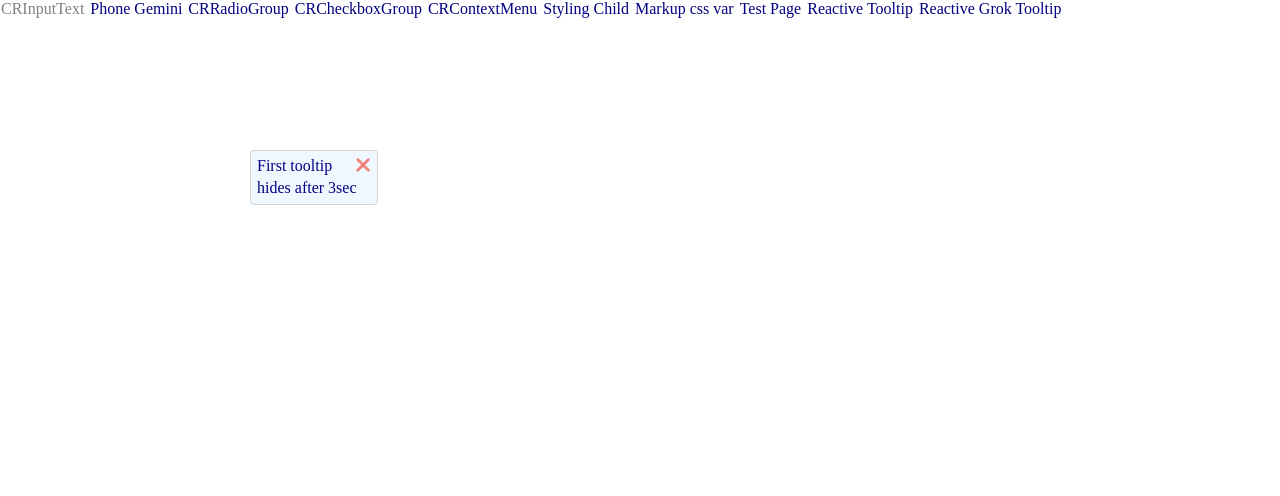
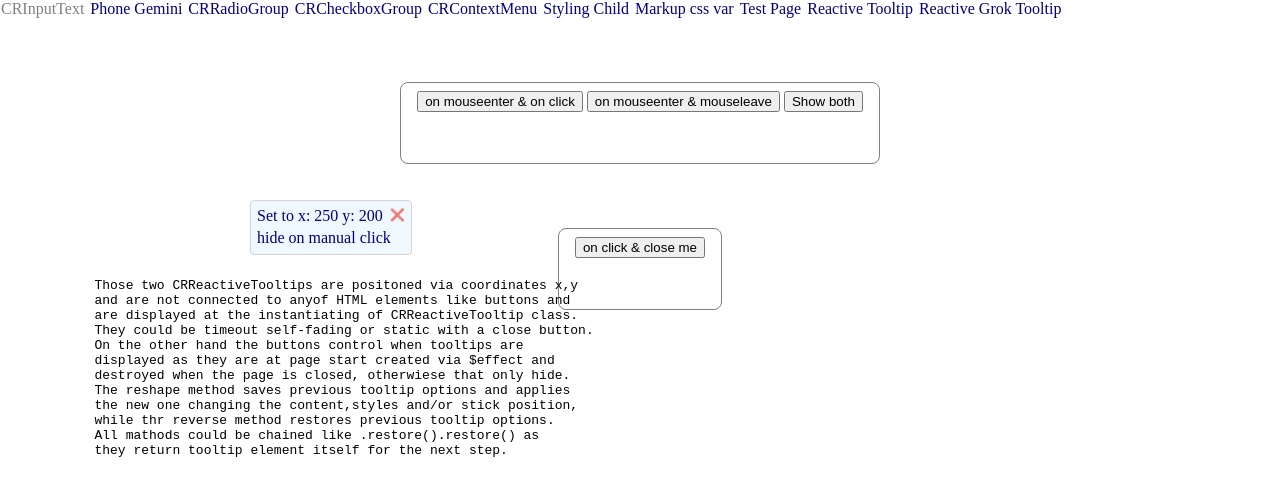
Before and after one commit to mbanem/cr-components, a SvelteKit app: page /tooltip-grok in a window 1280 px wide. Shown: the top 496 px of the page. Built offline with nearby package versions, Linux system fonts and the light colour scheme.

Commit message:
demo page upgraded

```diff
--- a/src/routes/tooltip-grok/+page.svelte
+++ b/src/routes/tooltip-grok/+page.svelte
@@ -10,54 +10,79 @@
 		THovered
 	} from '$lib/types/tooltip-args';
 
-	// let btn1: HTMLButtonElement;
-	// let btn2: HTMLButtonElement;
-	// let btn3: HTMLButtonElement;
+	let btn1: HTMLButtonElement;
+	let btn2: HTMLButtonElement;
+	let btn3: HTMLButtonElement;
 
 	let tip1: CRReactiveTooltip;
-	// let tip2: CRReactiveTooltip;
-	// let tip3: CRReactiveTooltip;
+	let tip2: CRReactiveTooltip;
+	let tip3: CRReactiveTooltip;
+	let pos: CRReactiveTooltip;
 
 	// some (Partial)of tooltip-args used in this page
 	const ttOptions = {
 		stick: 'left',
 		content: 'First tooltip\nhides after 3sec',
 		timeout: 3000,
-		anchor: { x: 50, y: 150 },
+		showOn: 'mouseenter' as TShow,
+		userStyles: { color: 'red', backgroundColor: 'cornsilk' }
+	} satisfies Partial<ITooltipOptions>;
+
+	const posOptions = {
+		stick: 'left',
+		content: 'Set to x: 50 y: 200\nhide after 3sec',
+		timeout: 3000,
+		anchor: { x: 100, y: 200 },
 		userStyles: {
 			color: 'navy',
 			backgroundColor: 'aliceblue',
+			width: 'max-content',
+			textWrap: 'nowrap',
 			padding: '4px 6px',
 			border: '1px solid lightgray',
 			borderRadius: '4px'
 		}
 	} satisfies Partial<ITooltipOptions>;
-
 	// $effect will take care of bnt1,btn2,btn3 to be ready
 	$effect(() => {
-		tip1 = new CRReactiveTooltip(ttOptions);
-		let tip2 = new CRReactiveTooltip({ ...ttOptions, timeout: 0, anchor: { x: 250, y: 150 } });
-		// tip2 = new CRReactiveTooltip({
-		// 	...ttOptions,
-		// 	anchor: btn2,
-		// 	stick: 'below',
-		// 	content: 'Second tooltip,different style',
-		// 	showOn: 'mouseenter',
-		// 	hideOn: 'mouseleave',
-		// 	userStyles: { backgroundColor: 'aliceblue' }
-		// });
-		// tip3 = new CRReactiveTooltip({
-		// 	...ttOptions,
-		// 	anchor: btn3,
-		// 	stick: 'left',
-		// 	content: 'Third tooltip,different style',
-		// 	timeout: 0,
-		// 	showOn: 'click',
-		// 	userStyles: { color: 'navy', backgroundColor: 'aliceblue' }
-		// });
+		// shown immediatelly no showOn  as no way for that
+		let pos1 = new CRReactiveTooltip(posOptions);
+		let pos2 = new CRReactiveTooltip({
+			...posOptions,
+			anchor: { x: 250, y: 200 },
+			timeout: 0,
+			content: 'Set to x: 250 y: 200\nhide on manual click'
+		});
+
+		tip1 = new CRReactiveTooltip({
+			...ttOptions,
+			anchor: btn1
+		});
+		tip2 = new CRReactiveTooltip({
+			...ttOptions,
+			anchor: btn2,
+			stick: 'below',
+			content: 'Second tooltip,different style',
+			showOn: 'mouseenter',
+			hideOn: 'mouseleave',
+			userStyles: { backgroundColor: 'aliceblue' }
+		});
+		tip3 = new CRReactiveTooltip({
+			...ttOptions,
+			anchor: btn3,
+			stick: 'left',
+			content: 'Third tooltip,different style',
+			timeout: 0,
+			showOn: 'click',
+			userStyles: { color: 'navy', backgroundColor: 'aliceblue' }
+		});
 	});
 
+	let timer1: ReturnType<typeof setTimeout>;
+	let timer2: ReturnType<typeof setTimeout>;
 	function showBoth() {
+		clearTimeout(timer1);
+		clearTimeout(timer2);
 		tip1
 			.reshape({
 				timeout: 8000,
@@ -75,28 +100,22 @@
 			hideOn: undefined
 		} as Partial<ITooltipOptions>;
 
-		// setTimeout(() => {
-		// 	tip1.reshape(opt).show();
-		// }, 4000);
-		// ((tip1.timeout = 4000),
-		// (tip1.content = 'Second position\nmved from above'),
-		// (tip1.userStyles = { color: 'blue', backgroundColor: 'lightgreen', stick: 'above' }),
-		// tip1).show();
-		// ((tip2.timeout = 8000), (tip2.content = 'will hide in 8 seconds'), tip2).show(); // both will be visible at the same time
-		// reveert tooltip to the starting state as hid will not clear tooltip
+		((tip2.timeout = 8000), (tip2.content = 'will hide in 8 seconds'), tip2).show(); // both will be visible at the same time
 
 		// change some options on tip1 when 4 sec elapse
-		setTimeout(() => {
+		timer1 = setTimeout(() => {
 			tip1.reshape(opt).show();
 		}, 4000);
-		setTimeout(() => {
+
+		// revert tooltip to the starting state as hid will not clear tooltip
+		timer2 = setTimeout(() => {
 			tip1.reverse();
 			tip1.reverse();
 		}, 8000);
 	}
 </script>
 
-<!-- <div class="wrapper">
+<div class="wrapper">
 	<button
 		bind:this={btn1}
 		onmouseenter={() =>
@@ -110,20 +129,38 @@
 			tip1
 				.reshape({
 					...ttOptions,
+					timeout: 0,
 					anchor: btn1
 				})
-				.show()}>on mouseenter & close me</button
+				.show()}>on mouseenter & on click</button
 	>
 	<button bind:this={btn2}>on mouseenter & mouseleave</button>
 	<button onmouseenter={showBoth}>Show both</button>
 </div>
 <div class="wrapper">
 	<button bind:this={btn3}>on click & close me</button>
-</div> -->
+</div>
+<pre class="tooltip-types">
+	Those two CRReactiveTooltips are positoned via coordinates x,y
+	and are not connected to anyof HTML elements like buttons and
+	are displayed at the instantiating of CRReactiveTooltip class.
+	They could be timeout self-fading or static with a close button.
+	On the other hand the buttons control when tooltips are
+	displayed as they are at page start created via $effect and
+	destroyed when the page is closed, otherwiese that only hide.
+	The reshape method saves previous tooltip options and applies
+	the new one changing the content,styles and/or stick position,
+	while thr reverse method restores previous tooltip options.
+	All mathods could be chained like .restore().restore() as
+	they return tooltip element itself for the next step.
+</pre>
 
 <style lang="scss">
 	.wrapper {
 		@include div();
 		margin: 4rem auto;
 	}
+	.tooltip-types {
+		margin: -6rem 0 0 2rem;
+	}
 </style>
--- a/src/routes/tooltip-grok/CRReactiveTooltip.ts
+++ b/src/routes/tooltip-grok/CRReactiveTooltip.ts
@@ -16,7 +16,7 @@ export interface ITooltipOptions {
 
 export class CRReactiveTooltip {
   // constructor based args begin
-  private _anchor: THovered
+  private _anchor: THovered | undefined = undefined
   private _content: HTMLElement | string
   private tooltipEl: HTMLElement | undefined;
   public stick: TStick = 'above';
--- a/src/styles/variables.scss
+++ b/src/styles/variables.scss
@@ -19,16 +19,14 @@ $cr-font-family: system-ui,
   --cr-input-error-color: #dc143c;
   --cr-radio-group-width: 19rem;
   --cr-disabled-color: #808080;
-
-  body {
-    padding: 0;
-    margin: 0;
-    box-sizing: border-box;
-    position: relative;
-  }
-
 }
 
+body {
+  padding: 0;
+  margin: 0;
+  box-sizing: border-box;
+  position: relative;
+}
 
 // 2. SCSS Variable Abstractions (Convenient shortcuts for development)
 // $cr-placeholder: #{var(--cr-color-placeholder, #9ca3af)};
```
